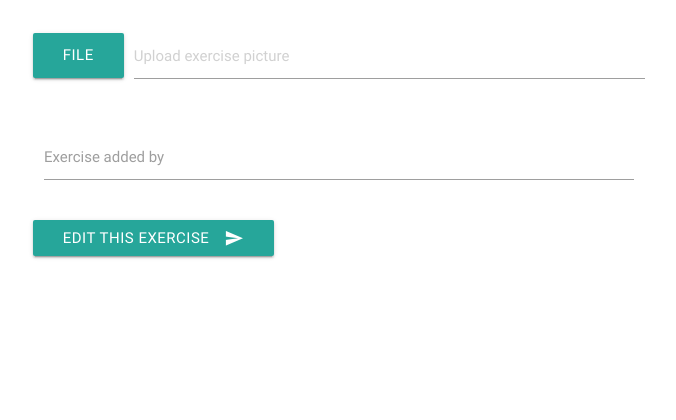
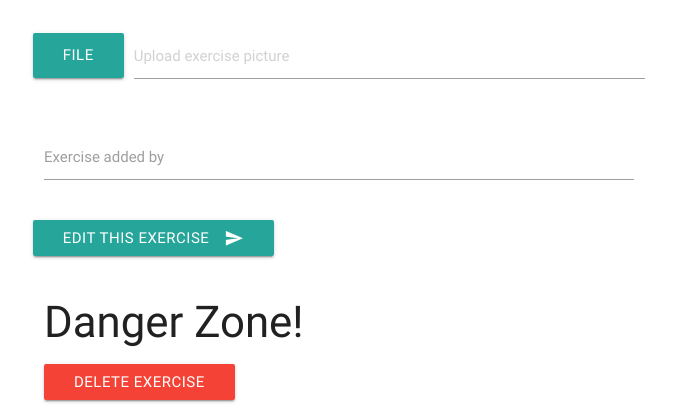
Before and after one commit to ivarsaris/PoolDrillz-MS2, a Flask app: template .theia/templates/editexercise.html in a window 1280 px wide. Shown: the part 603-1023 px from the top of the page, without its empty margins (148-824 px from the left). Before the commit the page ends 862 px from the top, so only its background shows below. Run offline with Flask 2, Linux system fonts and the light colour scheme; the template is opened without the code that fills it, so the values that code supplies are empty; some libraries are stand-ins or nearby versions.

Commit message:
added delete exercise functionality

```diff
--- a/.theia/app.py
+++ b/.theia/app.py
@@ -55,7 +55,7 @@ def edit_exercise(exercise_id):
     the_exercise = mongo.db.exercises.find_one({"_id": ObjectId(exercise_id)})
     return render_template('editexercise.html', exercise=the_exercise)
 
-
+# updates exercise in database with form in editexercise.html
 @app.route('/update_exercise/<exercise_id>', methods=["POST"])
 def update_exercise(exercise_id):
     exercises = mongo.db.exercises
@@ -69,6 +69,14 @@ def update_exercise(exercise_id):
     })
     return redirect(url_for('exercises'))
 
+# deletes exercise from database with button in editexercise.html
+@app.route('/delete_exercise/<exercise_id>')
+def delete_exercise(exercise_id):
+    exercises = mongo.db.exercises
+    exercises.remove({'_id': ObjectId(exercise_id)
+                    })
+    return redirect(url_for('exercises'))
+
 
 # opens port for browser
 if __name__ == "__main__":
--- a/.theia/templates/editexercise.html
+++ b/.theia/templates/editexercise.html
@@ -74,5 +74,11 @@
 					</div>
 				</div>
 	</form>
+	<div class="col s12">
+		<h3>Danger Zone!</h3>
+		<a href="{{url_for('delete_exercise', exercise_id=exercise._id)}}" class="waves-effect waves-light btn red">Delete
+			exercise</a>
+	</div>
+
 </div>
 {% endblock %}
```
